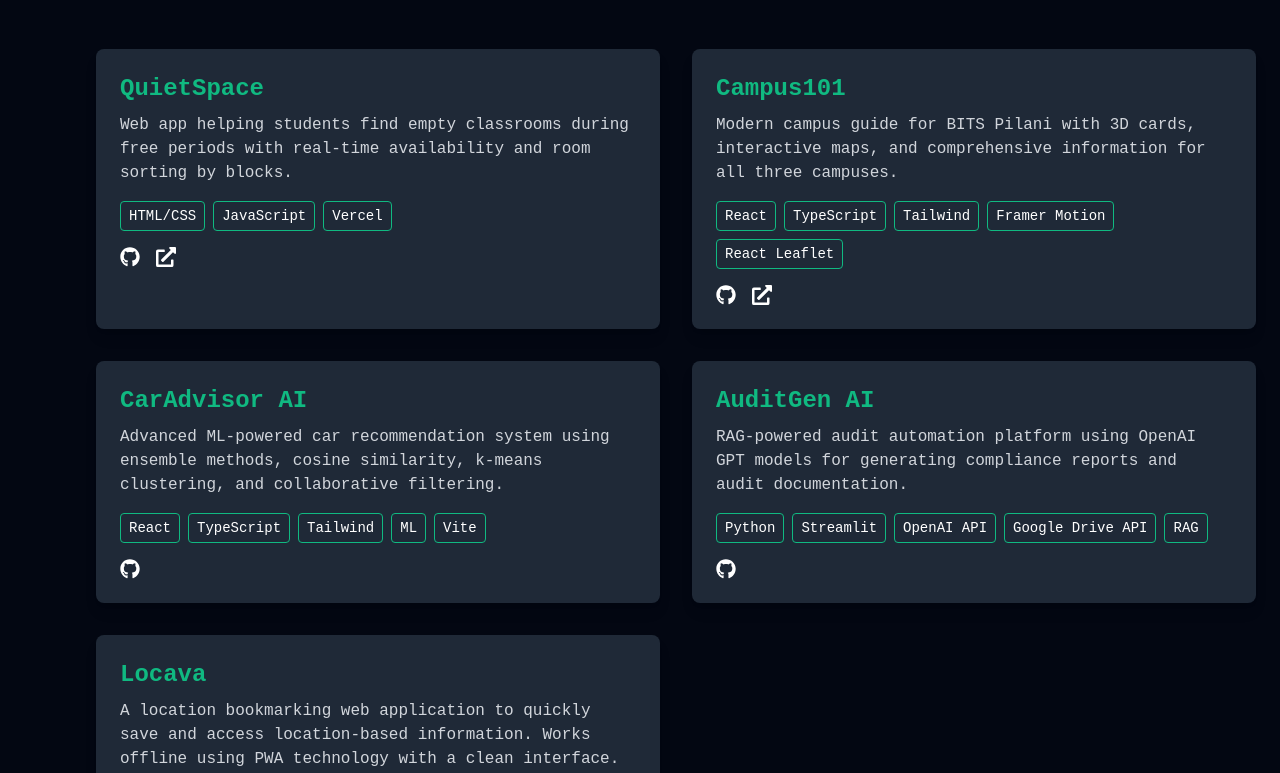
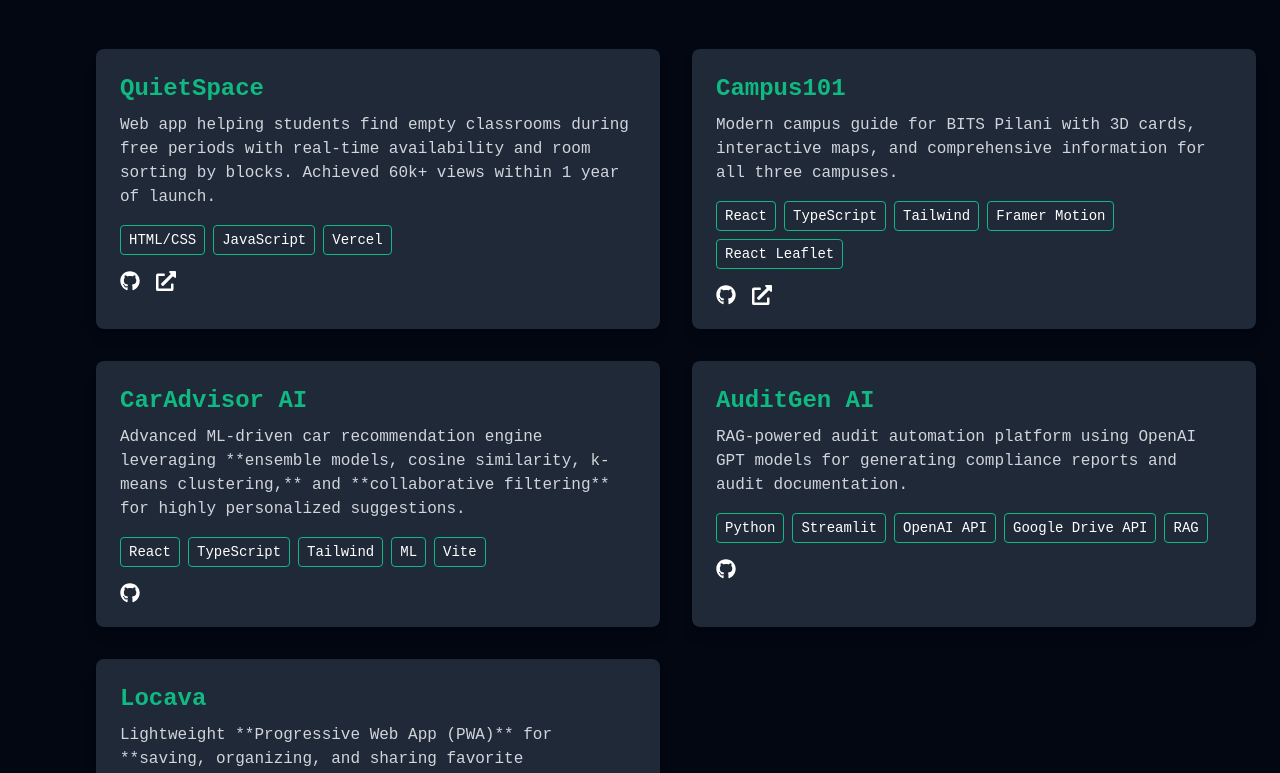
Before and after one commit to sdeevanapalli/sdeevanapalli-portfolio, a React (Vite) app: page / in a window 1280 px wide. Shown: the part 919-1692 px from the top of the page. Built offline with nearby package versions, Linux system fonts and the light colour scheme; the HTML template or start-up script is replaced by a standard one.

Commit message:
updated projects

```diff
--- a/src/components/Projects.tsx
+++ b/src/components/Projects.tsx
@@ -4,7 +4,7 @@ import { FaGithub, FaExternalLinkAlt } from "react-icons/fa";
 const projects = [
   {
     name: "QuietSpace",
-    description: "Web app helping students find empty classrooms during free periods with real-time availability and room sorting by blocks.",
+    description: "Web app helping students find empty classrooms during free periods with real-time availability and room sorting by blocks. Achieved 60k+ views within 1 year of launch.",
     tech: ["HTML/CSS", "JavaScript", "Vercel"],
     github: "https://github.com/sdeevanapalli/quietspace",
     live: "https://qsbphc.vercel.app",
@@ -18,9 +18,9 @@ const projects = [
   },
   {
     name: "CarAdvisor AI",
-    description: "Advanced ML-powered car recommendation system using ensemble methods, cosine similarity, k-means clustering, and collaborative filtering.",
+    description: "Advanced ML-driven car recommendation engine leveraging **ensemble models, cosine similarity, k-means clustering,** and **collaborative filtering** for highly personalized suggestions.",
     tech: ["React", "TypeScript", "Tailwind", "ML", "Vite"],
-    github: "https://github.com/LuciferK47/advicemegang",
+    github: "https://github.com/sdeevanapalli/advicemegang",
   },
   {
     name: "AuditGen AI",
@@ -30,7 +30,7 @@ const projects = [
   },
   {
     name: "Locava",
-    description: "A location bookmarking web application to quickly save and access location-based information. Works offline using PWA technology with a clean interface.",
+    description: "Lightweight **Progressive Web App (PWA)** for **saving, organizing, and sharing favorite locations**, built with pure HTML, CSS, and JavaScript — featuring **offline support, local data storage (IndexedDB),** and **installable mobile/desktop functionality** for a seamless, privacy-focused mapping experience.",
     tech: ["HTML/CSS", "JavaScript", "PWA", "LocalStorage", "Service Worker"],
     github: "https://github.com/sdeevanapalli/locava"
   },
```
